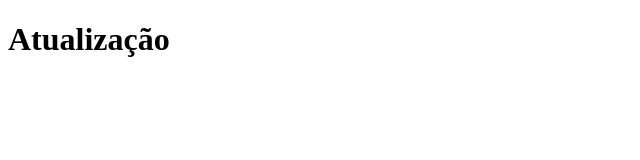
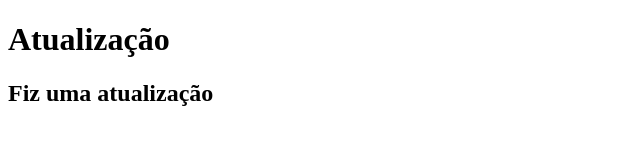
Before and after one commit to iGustavoDev/Pratica-de-Git-e-GitHub, a plain HTML site: page index.html in a window 1280 px wide. Shown: the whole page, without its empty margins (0-640 px from the left). Drawn offline with Linux system fonts and the light colour scheme.

Commit message:
nova atualizacao

```diff
--- a/index.html
+++ b/index.html
@@ -7,5 +7,7 @@
 </head>
 <body>
 	<h1>Atualização</h1>
+
+	<h2>Fiz uma atualização</h2>
 </body>
 </html>
```
